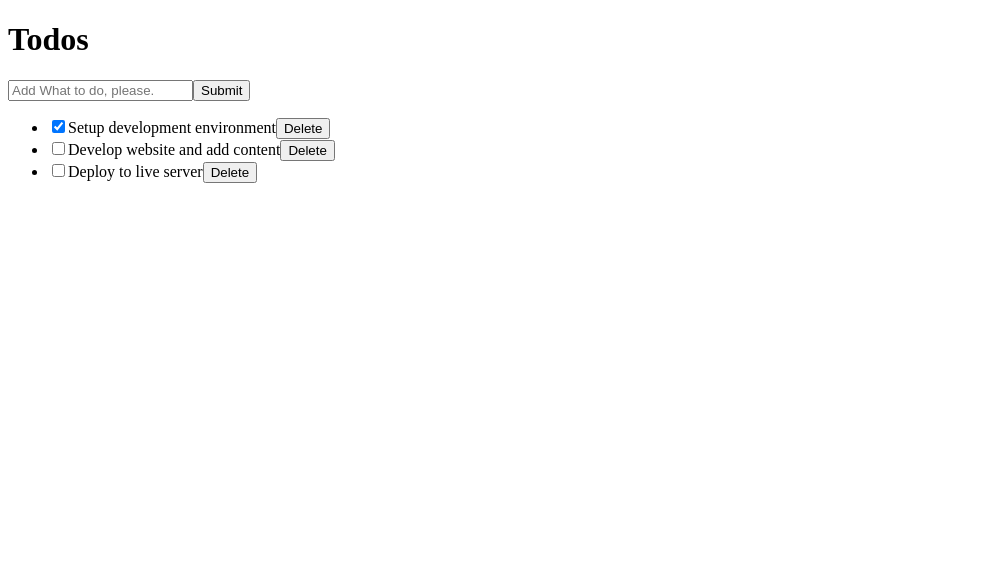
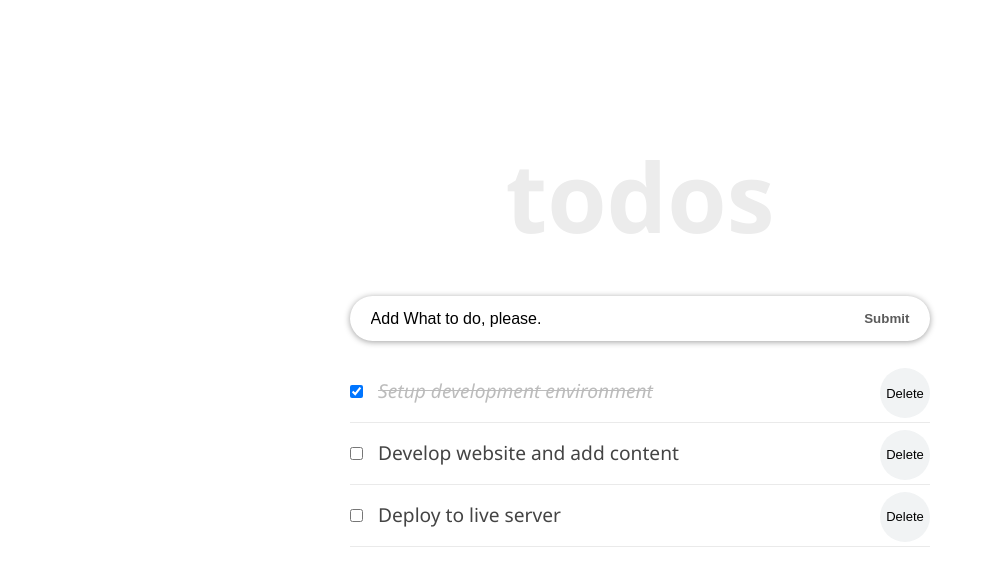
Before and after one commit to Olamarx/react-to-do-app, a React (Create React App) app: page / in a window 1280 px wide. Shown: the top 586 px of the page, without its empty margins (0-988 px from the left). Built offline with nearby package versions, Linux system fonts and the light colour scheme.

Commit message:
Add the css to make the UI look good however, I am yet to add the storage and edit function.

```diff
--- a/src/components/InputTodo.js
+++ b/src/components/InputTodo.js
@@ -13,23 +13,29 @@
 
       handleSubmit = e => {
         e.preventDefault();
+        if (this.state.title.trim()){
         this.props.addTodoProps(this.state.title);
         this.setState({
-            title: ""
-          });
+            title: "",
+          })
+      } else {
+        alert("Please write what you want to do.")
+
       };
+     }
 
   render() {
     return (
-        <form onSubmit={this.handleSubmit}>
+        <form onSubmit={this.handleSubmit} className="form-container">
           <input
           type="text"
+          className='input-text'
           placeholder="Add What to do, please."
           value={this.state.title}
           name="title"
           onChange={this.onChange}
           />
-          <button>Submit</button>
+          <button className='input-submit'>Submit</button>
         </form>
       )
   }
--- /dev/null
+++ b/src/components/TodoContainer.css
@@ -0,0 +1,80 @@
+* {
+  box-sizing: border-box;
+  margin: 0;
+  padding: 0;
+}
+
+body {
+  font-family: "Segoe UI", Arial, sans-serif;
+  line-height: 1.4;
+  color: #444;
+  background: #fff;
+  height: 100vh;
+}
+
+.container {
+  display: flex;
+  flex-direction: column;
+  justify-content: center;
+  align-items: center;
+  max-width: 600px;
+  margin: 0 auto;
+}
+
+header {
+  padding: 20px 0;
+  line-height: 1.5em;
+}
+
+.header {
+  font-size: 6rem;
+  font-weight: 600;
+  margin-bottom: 2rem;
+  line-height: 1em;
+  color: #ececec;
+  text-transform: lowercase;
+  text-align: center;
+}
+
+.inner {
+  width: 100%;
+  padding: 8rem 10px 4rem;
+}
+
+.form-container {
+  width: 100%;
+  margin-bottom: 20px;
+  display: flex;
+  border-radius: calc(0.5 * 100px);
+  box-shadow: 0 1px 6px 0 rgba(0, 0, 0, 0.38);
+  justify-content: space-evenly;
+}
+
+.input-text {
+  font-size: 1rem;
+  font-weight: 400;
+  width: 85%;
+  padding-right: 5px;
+  padding-left: 10px;
+  border-radius: calc(0.5 * 100px);
+}
+
+.input-text::placeholder {
+  color: #000;
+}
+
+.input-submit {
+  background: transparent;
+  color: #5b5b5b;
+  text-transform: capitalize;
+  cursor: pointer;
+  font-weight: 600;
+  margin-right: 10px;
+}
+
+.input-text,
+.input-submit {
+  height: 45px;
+  outline: none;
+  border: none;
+}
--- a/src/components/TodoContainer.js
+++ b/src/components/TodoContainer.js
@@ -2,23 +2,25 @@
 import TodosList from './TodosList';
 import Header from './Header';
 import InputTodo from './InputTodo';
+import './TodoContainer.css';
+import { v4 as uuidv4 } from 'uuid';
 class TodoContainer extends React.Component {
   constructor(props) {
     super(props);
     this.state = {
       todos: [
         {
-          id: 1,
+          id: uuidv4(),
           title: 'Setup development environment',
           completed: true,
         },
         {
-          id: 2,
+          id: uuidv4(),
           title: 'Develop website and add content',
           completed: false,
         },
         {
-          id: 3,
+          id: uuidv4(),
           title: 'Deploy to live server',
           completed: false,
         },
@@ -52,7 +54,7 @@
 
   addTodoItem = title => {
     const newTodo = {
-        id: 4,
+        id: uuidv4(),
         title: title,
         completed: false
     }
@@ -63,7 +65,8 @@
 
   render() {
     return (
-        <>
+        <div className="container">
+            <div className="inner">
             <Header />
             <InputTodo addTodoProps={this.addTodoItem} />
             <TodosList
@@ -71,7 +74,8 @@
             handleChangeProps={this.handleChange}
             deleteTodoProps={this.delTodo}
             />
-        </>
+            </div>
+        </div>
     );
   }
 }
--- a/src/components/TodoItem.js
+++ b/src/components/TodoItem.js
@@ -1,19 +1,28 @@
 import React from 'react';
 import PropTypes from 'prop-types';
-
+import style from './TodoItem.module.css'
 class TodoItem extends React.Component {
   constructor(props) {
     super(props);
   }
 
   render() {
+    const completedStyle = {
+      fontStyle: "italic",
+      color: "#595959",
+      opacity: 0.4,
+      textDecoration: "line-through",
+    }
     return (
-        <li>
+        <li className={style.item}>
             <input type="checkbox"
+            className={style.checkbox}
             checked={this.props.todo.completed}
             onChange={() => this.props.handleChangeProps(this.props.todo.id)}
             />
-            {this.props.todo.title}
+             <span style={this.props.todo.completed ? completedStyle : null}>
+      {this.props.todo.title}
+    </span>
             <button
             onClick={() => this.props.deleteTodoProps(this.props.todo.id)}
             >Delete</button>
--- /dev/null
+++ b/src/components/TodoItem.module.css
@@ -0,0 +1,23 @@
+.item {
+    font-size: 1.2rem;
+    list-style-type: none;
+    padding: 17px 0px;
+    border-bottom: 1px solid #eaeaea;
+  }
+
+  .checkbox {
+    margin-right: 15px;
+  }
+
+  .item button {
+    font-size: 13px;
+    background: #f1f3f4;
+    border: none;
+    cursor: pointer;
+    float: right;
+    outline: none;
+    border-radius: 100px;
+    height: 50px;
+    width: 50px;
+    margin: -10px 0 0 10px;
+  }
```
Also changed, not shown: src/App.css (deleted, +0 -39 lines).
